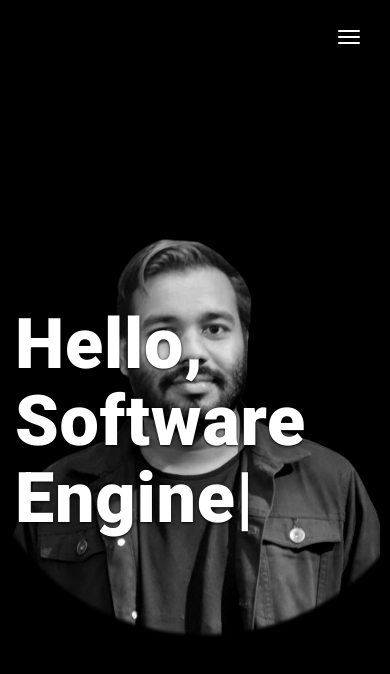
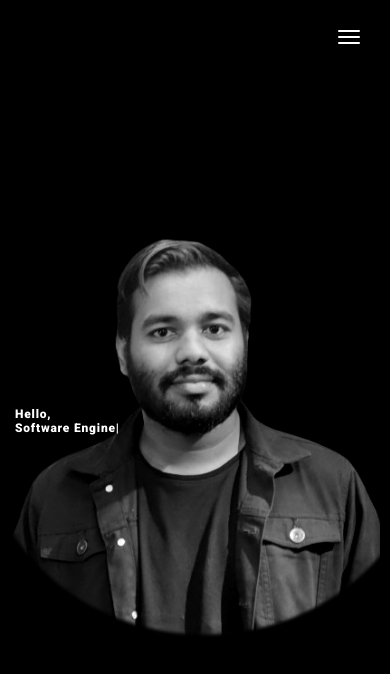
Before and after one commit to foyez-hub/foyez, a plain HTML site: page index.html in a window 390 px wide. Drawn offline with Linux system fonts and the light colour scheme.

Commit message:
front size small

```diff
--- a/index.html
+++ b/index.html
@@ -28,6 +28,22 @@
   background-color: black;
   width: 100%; /* Adjust the width of the container as needed */
   height: 100%; /* Adjust the height of the container as needed */
+}
+
+.text-content h1 {
+  font-size: 8rem; /* Default font size for larger screens */
+}
+
+@media (max-width: 768px) {
+  .text-content h1 {
+    font-size: 1.5rem; /* Smaller font size for tablets */
+  }
+}
+
+@media (max-width: 480px) {
+  .text-content h1 {
+    font-size: 1.2rem; /* Smaller font size for mobile phones */
+  }
 }
 
 </style>
@@ -72,7 +88,7 @@
         <div class="hero-full-wrapper">
           <div class="text-content">
             <h1>Hello,<br>
-              <span id="typed-strings">
+              <span  id="typed-strings">
                 <span>I'm Emam Hasan</span>
                 <span>Software Engineer</span>
                 <span>Competitive Programmer</span>
```
